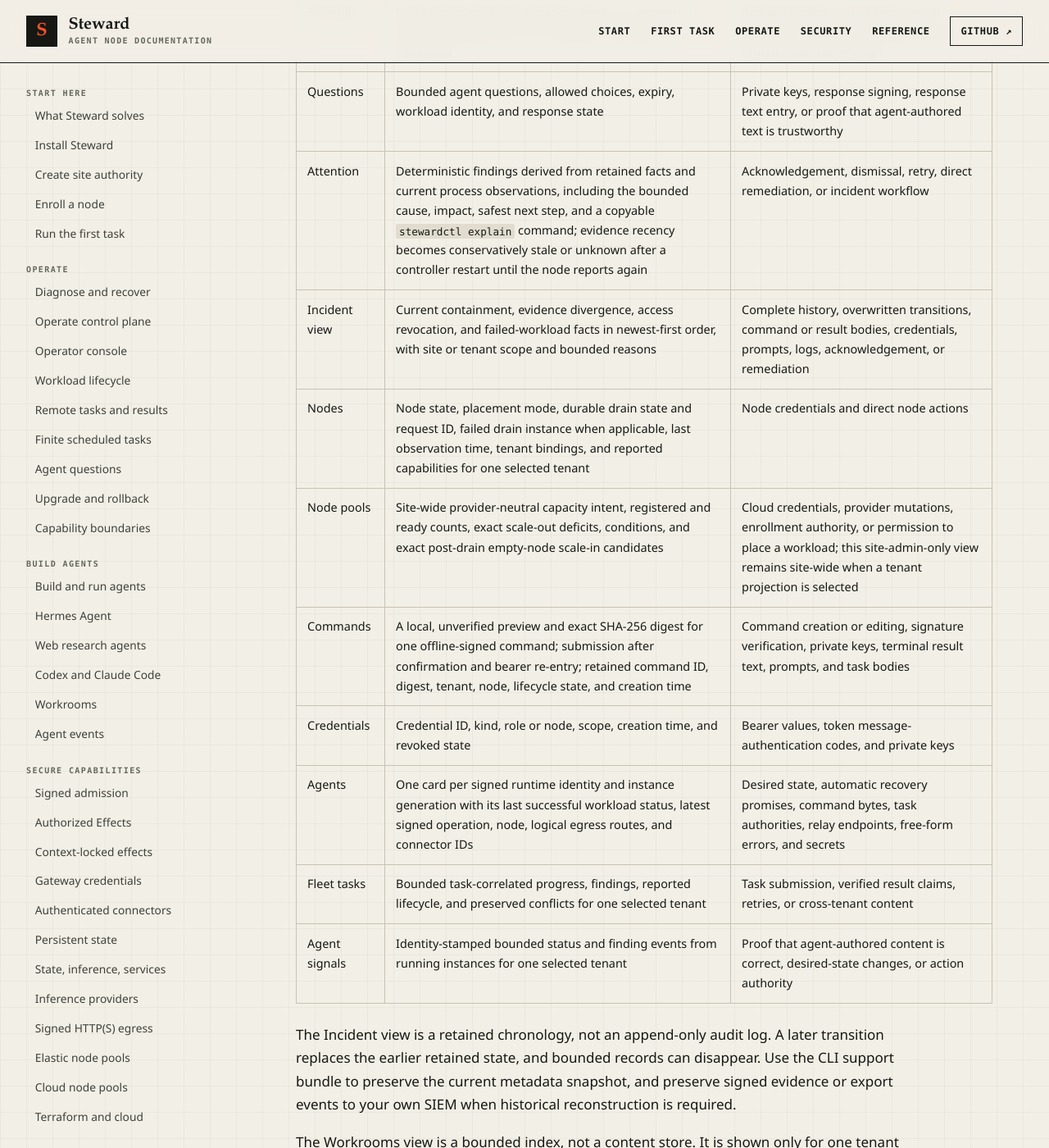
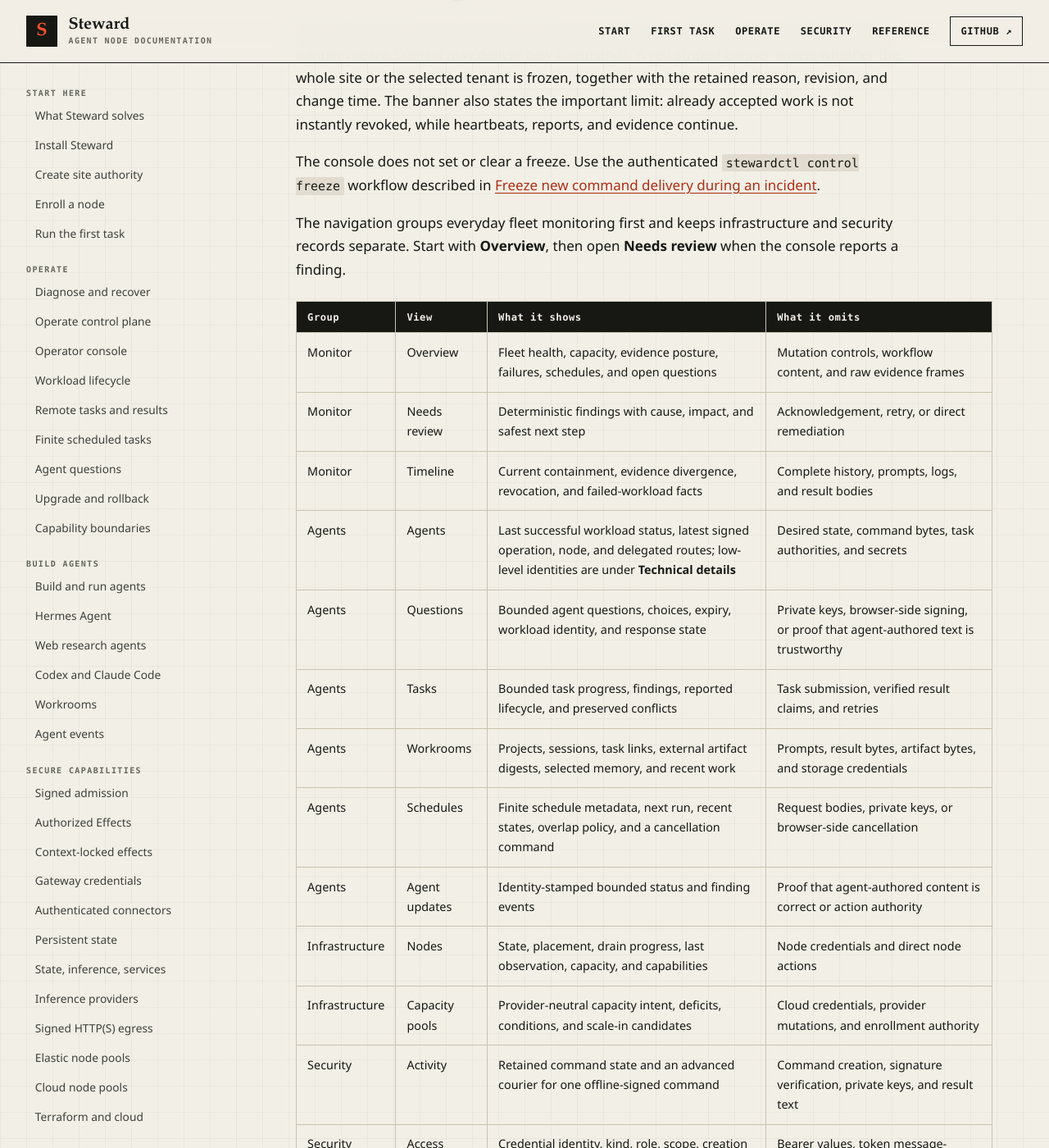
Before and after one commit to hardrails/steward, a Jekyll site: the page built from docs/guides/operator-console.md, in a window 1280 px wide and 1400 px high, scrolled down 3092 px. Shown: the whole window at 82% size. Built offline with Jekyll 4.4.1, drawn with Linux system fonts in a browser that asks for light colours; some of the changed text lies outside the part shown.

Commit message:
Make private-CA console access a one-command workflow
Lead operator guidance with stewardctl console, explain the verified loopback boundary in plain language, and reorganize the console reference around the new intent-based navigation.

Constraint: Retain direct TLS and hardened-browser caveats for expert operators

Confidence: high

Scope-risk: narrow

````diff
--- a/docs/guides/operator-console.md
+++ b/docs/guides/operator-console.md
@@ -17,7 +17,33 @@
 or delete anything. Private signing keys and secret plaintext never belong in the
 console.
 
-## Open the correct origin
+## Open the console
+
+The simplest path uses the selected CLI context:
+
+```console
+stewardctl console
+```
+
+Keep the command running and open the printed loopback URL. `stewardctl`
+verifies the controller's HTTPS certificate with the context's configured CA,
+then serves the console on a temporary `http://127.0.0.1:PORT/console/` address.
+The local listener accepts only the exact printed Host value and never injects
+the saved operator token. Enter a least-privilege operator token in the page.
+
+This avoids installing a private CA in every browser profile. It also works
+through an SSH tunnel when the context's Control URL points at the tunnel:
+
+```console
+ssh -N -L 8443:127.0.0.1:8443 operator@control-host
+stewardctl console
+```
+
+The first command keeps the remote controller on loopback. The second verifies
+Control through that tunnel and gives the browser a separate loopback-only
+address without a certificate warning.
+
+### Direct browser access
 
 The console has no separate listener, port, account database, or authentication
 mode. It is embedded in `steward-control` and uses the same `-addr`, TLS
@@ -34,17 +60,10 @@
 automatically. Without TLS, it accepts only the actual bound literal IP and port.
 A malformed or different Host value fails before console or API route dispatch.
 
-To keep the controller on loopback while using a separate hardened workstation,
-forward the exact loopback authority:
-
-```console
-ssh -N -L 8443:127.0.0.1:8443 operator@control-host
-```
-
-Then open `http://127.0.0.1:8443/console/` on the workstation. Use a local port
-other than `8443` only behind a trusted local proxy that rewrites the upstream
-Host to the controller's exact bound authority; the automatic gate has no separate
-allowlist setting.
+Direct access is useful when Control uses a certificate already trusted by the
+operator's browser. Use a local port other than the controller's bound port only
+through `stewardctl console` or a trusted proxy that rewrites the upstream Host
+to the controller's exact bound authority.
 
 For a direct TLS listener, use an exact DNS name or IP address from the loaded
 leaf certificate's Subject Alternative Names (SANs):
@@ -56,8 +75,8 @@
 The Host value must match an exact, non-wildcard DNS or IP SAN at the bound port.
 The port may be omitted only for HTTPS port `443`. A wildcard-only certificate
 does not establish an accepted Host value. Install the private certificate
-authority in the hardened browser profile or operating-system trust store; the
-browser console has no `-ca-file` option.
+authority in the hardened browser profile or operating-system trust store, or
+use `stewardctl console` so the browser needs no private-CA configuration.
 
 If an operator-managed reverse proxy fronts a loopback controller, configure the
 proxy to replace the upstream Host header with the controller's exact bound
@@ -97,23 +116,27 @@
 `stewardctl control freeze` workflow described in
 [Freeze new command delivery during an incident]({{ '/guides/control-plane/' | relative_url }}#freeze-new-command-delivery-during-an-incident).
 
-| View | What it shows | What it omits |
-| --- | --- | --- |
-| Overview | Attention totals, active and retained node counts, evidence posture, command-failure counts, active schedules, open agent questions, retained-state capacity, and the selected tenant's fleet-wide resource quota and usage | Mutation controls, workflow content, and raw evidence frames |
-| Workrooms | Tenant-scoped projects, sessions, linked signed task IDs, external artifact digests, selected memory, open questions, and recent scheduled runs | Prompts, task bodies, result bytes, artifact bytes, storage credentials, signing, or project mutation |
-| Schedules | Finite signed schedule metadata, next run, recent run states, overlap policy, and a copyable cancellation command | Request bodies, permit bytes, result bodies, private keys, schedule creation, or browser-side cancellation |
-| Questions | Bounded agent questions, allowed choices, expiry, workload identity, and response state | Private keys, response signing, response text entry, or proof that agent-authored text is trustworthy |
-| Attention | Deterministic findings derived from retained facts and current process observations, including the bounded cause, impact, safest next step, and a copyable `stewardctl explain` command; evidence recency becomes conservatively stale or unknown after a controller restart until the node reports again | Acknowledgement, dismissal, retry, direct remediation, or incident workflow |
-| Incident view | Current containment, evidence divergence, access revocation, and failed-workload facts in newest-first order, with site or tenant scope and bounded reasons | Complete history, overwritten transitions, command or result bodies, credentials, prompts, logs, acknowledgement, or remediation |
-| Nodes | Node state, placement mode, durable drain state and request ID, failed drain instance when applicable, last observation time, tenant bindings, and reported capabilities for one selected tenant | Node credentials and direct node actions |
-| Node pools | Site-wide provider-neutral capacity intent, registered and ready counts, exact scale-out deficits, conditions, and exact post-drain empty-node scale-in candidates | Cloud credentials, provider mutations, enrollment authority, or permission to place a workload; this site-admin-only view remains site-wide when a tenant projection is selected |
-| Commands | A local, unverified preview and exact SHA-256 digest for one offline-signed command; submission after confirmation and bearer re-entry; retained command ID, digest, tenant, node, lifecycle state, and creation time | Command creation or editing, signature verification, private keys, terminal result text, prompts, and task bodies |
-| Credentials | Credential ID, kind, role or node, scope, creation time, and revoked state | Bearer values, token message-authentication codes, and private keys |
-| Agents | One card per signed runtime identity and instance generation with its last successful workload status, latest signed operation, node, logical egress routes, and connector IDs | Desired state, automatic recovery promises, command bytes, task authorities, relay endpoints, free-form errors, and secrets |
-| Fleet tasks | Bounded task-correlated progress, findings, reported lifecycle, and preserved conflicts for one selected tenant | Task submission, verified result claims, retries, or cross-tenant content |
-| Agent signals | Identity-stamped bounded status and finding events from running instances for one selected tenant | Proof that agent-authored content is correct, desired-state changes, or action authority |
+The navigation groups everyday fleet monitoring first and keeps infrastructure
+and security records separate. Start with **Overview**, then open **Needs
+review** when the console reports a finding.
 
-The Incident view is a retained chronology, not an append-only audit log. A later
+| Group | View | What it shows | What it omits |
+| --- | --- | --- | --- |
+| Monitor | Overview | Fleet health, capacity, evidence posture, failures, schedules, and open questions | Mutation controls, workflow content, and raw evidence frames |
+| Monitor | Needs review | Deterministic findings with cause, impact, and safest next step | Acknowledgement, retry, or direct remediation |
+| Monitor | Timeline | Current containment, evidence divergence, revocation, and failed-workload facts | Complete history, prompts, logs, and result bodies |
+| Agents | Agents | Last successful workload status, latest signed operation, node, and delegated routes; low-level identities are under **Technical details** | Desired state, command bytes, task authorities, and secrets |
+| Agents | Questions | Bounded agent questions, choices, expiry, workload identity, and response state | Private keys, browser-side signing, or proof that agent-authored text is trustworthy |
+| Agents | Tasks | Bounded task progress, findings, reported lifecycle, and preserved conflicts | Task submission, verified result claims, and retries |
+| Agents | Workrooms | Projects, sessions, task links, external artifact digests, selected memory, and recent work | Prompts, result bytes, artifact bytes, and storage credentials |
+| Agents | Schedules | Finite schedule metadata, next run, recent states, overlap policy, and a cancellation command | Request bodies, private keys, or browser-side cancellation |
+| Agents | Agent updates | Identity-stamped bounded status and finding events | Proof that agent-authored content is correct or action authority |
+| Infrastructure | Nodes | State, placement, drain progress, last observation, capacity, and capabilities | Node credentials and direct node actions |
+| Infrastructure | Capacity pools | Provider-neutral capacity intent, deficits, conditions, and scale-in candidates | Cloud credentials, provider mutations, and enrollment authority |
+| Security | Activity | Retained command state and an advanced courier for one offline-signed command | Command creation, signature verification, private keys, and result text |
+| Security | Access | Credential identity, kind, role, scope, creation time, and revoked state | Bearer values, token message-authentication codes, and private keys |
+
+The Timeline view is a retained chronology, not an append-only audit log. A later
 transition replaces the earlier retained state, and bounded records can disappear.
 Use the CLI support bundle to preserve the current metadata snapshot, and preserve
 signed evidence or export events to your own SIEM when historical reconstruction
@@ -169,7 +192,8 @@
 
 1. Sign in with the least-privilege tenant operator. A site administrator must
    select one tenant; command transfer is disabled for the site-wide projection.
-2. Open **Commands** and choose the DSSE JSON file. The file must be no larger
+2. Open **Activity**, expand **Submit an offline-signed command**, and choose the
+   DSSE JSON file. The file must be no larger
    than 750 KiB so its Base64-wrapped API request remains inside the controller's
    one-mebibyte body limit.
 3. Compare the displayed `sha256:` digest with the digest calculated on the
--- a/docs/llms.txt
+++ b/docs/llms.txt
@@ -134,7 +134,9 @@
 revoke the server-side bearer. Browser extensions remain trusted. The committed
 bundle uses no CDN or telemetry endpoint, normal and air-gapped Go builds need no
 npm, and maintainers reproduce it with lockfile-pinned React/Vite under Node.js 24
-LTS.
+LTS. `stewardctl console` verifies a selected private-CA Control origin and
+provides a temporary loopback HTTP URL for the browser without injecting the
+saved operator token or requiring browser trust-store changes.
 
 Steward includes a qualified Hermes Agent adapter definition for upstream commit
 `3ef6bbd201263d354fd83ec55b3c306ded2eb72a` on `linux/amd64`; other platforms are
````
Also changed, not shown: other parts of docs/guides/operator-console.md (+1 -1 lines), docs/guides/cli.md (+13 -0 lines), docs/reference/configuration.md (+6 -0 lines).
